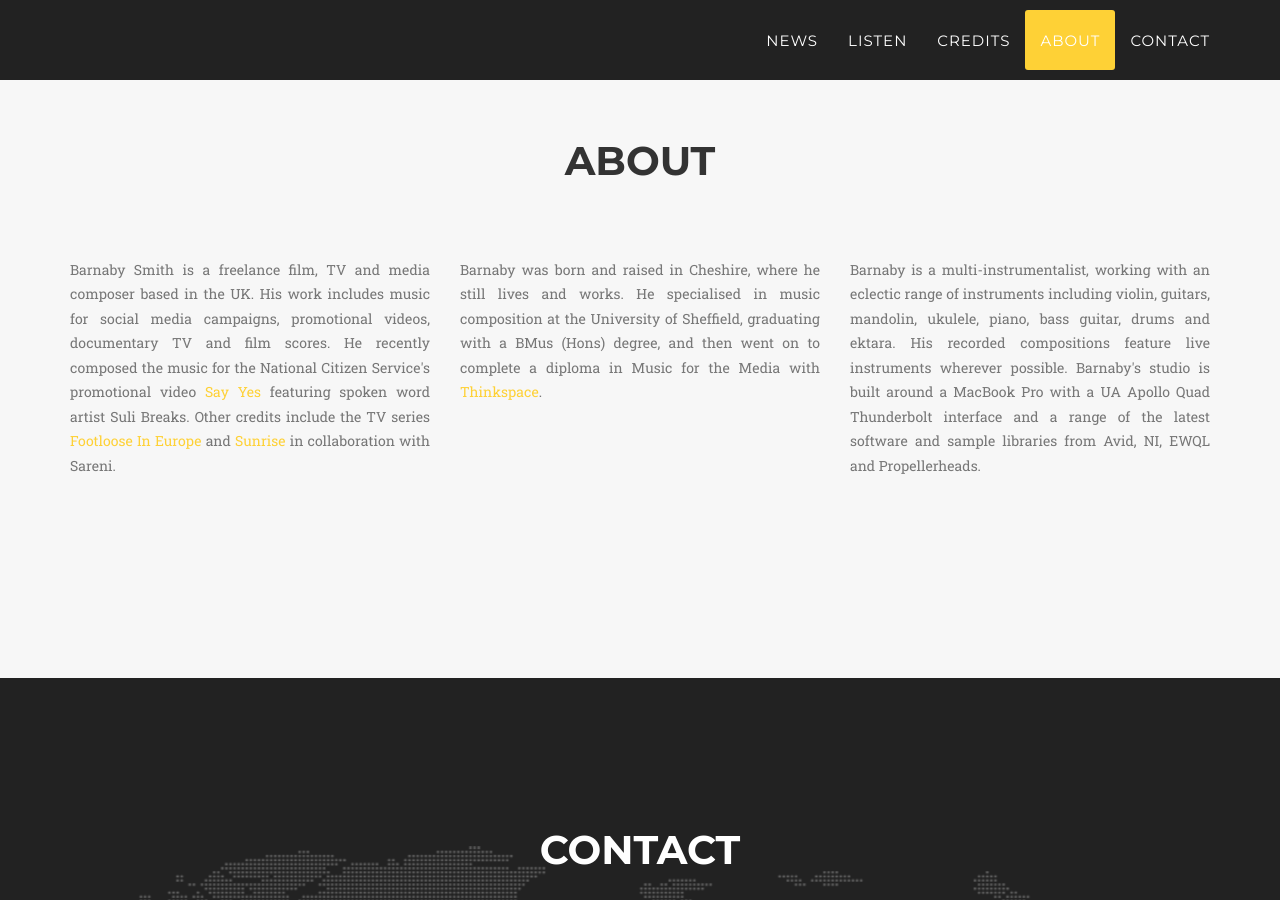
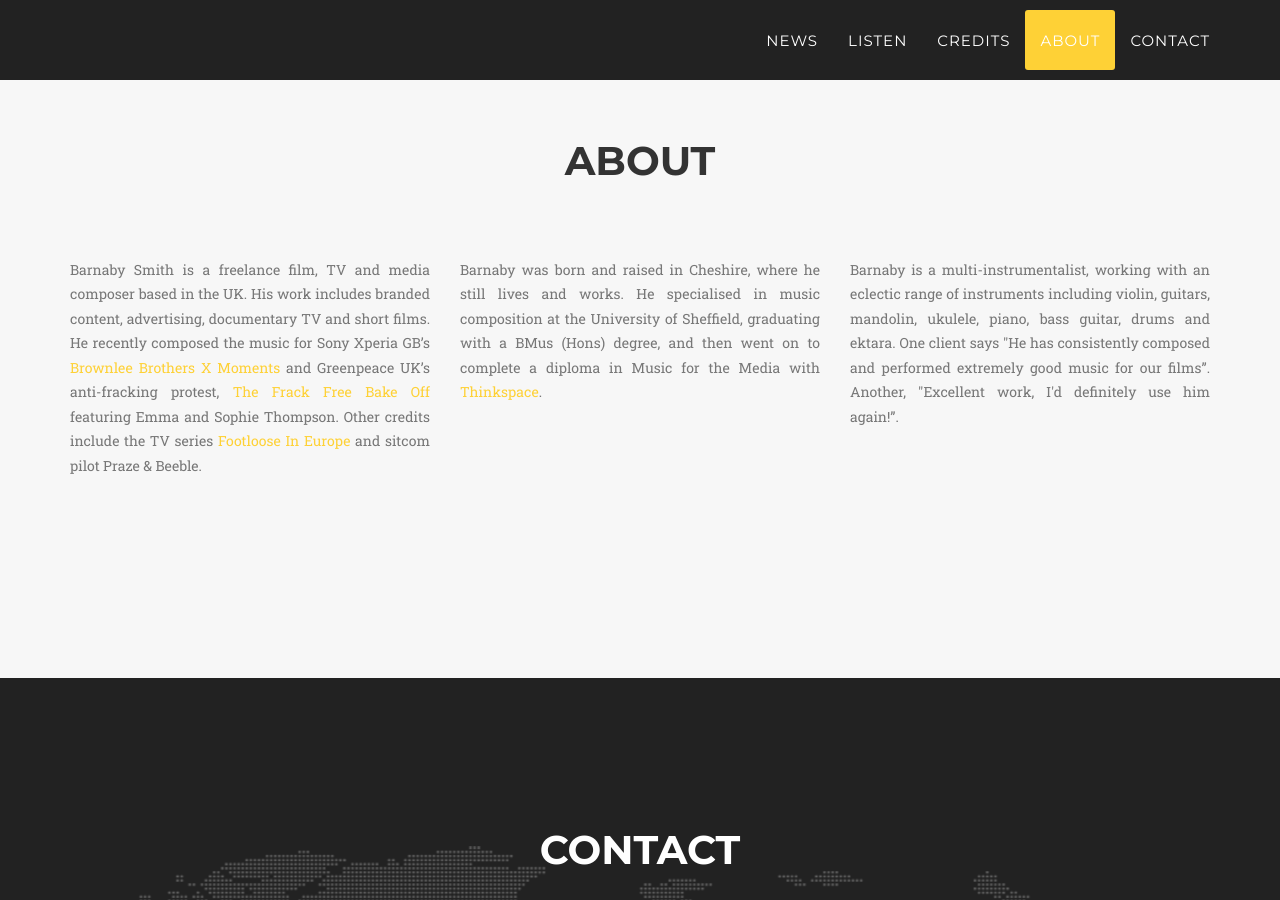
Before and after one commit to barnabysmithmusic/barnabysmithmusic.github.io, a Jekyll site: the page built from index.html, in a window 1280 px wide and 900 px high, scrolled down 4948 px. Built offline with Jekyll 4.4.1, drawn with Linux system fonts in a browser that asks for light colours; some web fonts are replaced; comment, search, counter and statistics services are not loaded.

Commit message:
Update 'about' section June 2016

```diff
--- a/_includes/about.html
+++ b/_includes/about.html
@@ -10,7 +10,7 @@
             <div class="row">
                 <div class="col-sm-4">
                     <div class="about-column">
-                        <p class="text-muted">Barnaby Smith is a freelance film, TV and media composer based in the UK. His work includes music for social media campaigns, promotional videos, documentary TV and film scores. He recently composed the music for the National Citizen Service's promotional video <a href="https://www.youtube.com/watch?v=dTswxY-XLn8" target="_blank">Say Yes</a> featuring spoken word artist Suli Breaks. Other credits include the TV series <a href="http://www.amazon.co.uk/gp/product/B005SV1FFK/ref=as_li_tl?ie=UTF8&camp=1634&creative=19450&creativeASIN=B005SV1FFK&linkCode=as2&tag=67616c6f6f70682e636f6d-21&linkId=L3BQ325HPRLJSZEO" target="_blank">Footloose In Europe</a> and <a href="https://www.youtube.com/watch?v=z6ipcwntkU4" target="_blank">Sunrise</a> in collaboration with Sareni.</p>
+                        <p class="text-muted">Barnaby Smith is a freelance film, TV and media composer based in the UK. His work includes branded content, advertising, documentary TV and short films. He recently composed the music for Sony Xperia GB’s <a href="https://www.youtube.com/playlist?list=PLrWwX6uj1m_-QsJ0K7i5pFQzgQDyylkYk" target="_blank">Brownlee Brothers X Moments</a> and Greenpeace UK’s anti-fracking protest, <a href="https://secure.greenpeace.org.uk/page/s/frack-free-bake-off" target="_blank">The Frack Free Bake Off</a> featuring Emma and Sophie Thompson. Other credits include the TV series <a href="http://www.amazon.co.uk/gp/product/B005SV1FFK/ref=as_li_tl?ie=UTF8&camp=1634&creative=19450&creativeASIN=B005SV1FFK&linkCode=as2&tag=67616c6f6f70682e636f6d-21&linkId=L3BQ325HPRLJSZEO" target="_blank">Footloose In Europe</a> and sitcom pilot Praze & Beeble.</p>
                     </div>
                 </div>
                 <div class="col-sm-4">
@@ -20,7 +20,7 @@
                 </div>
                 <div class="col-sm-4">
                     <div class="about-column">
-                        <p class="text-muted">Barnaby is a multi-instrumentalist, working with an eclectic range of instruments including violin, guitars, mandolin, ukulele, piano, bass guitar, drums and ektara. His recorded compositions feature live instruments wherever possible. Barnaby's studio is built around a MacBook Pro with a UA Apollo Quad Thunderbolt interface and a range of the latest software and sample libraries from Avid, NI, EWQL and Propellerheads.</p>
+                        <p class="text-muted">Barnaby is a multi-instrumentalist, working with an eclectic range of instruments including violin, guitars, mandolin, ukulele, piano, bass guitar, drums and ektara. One client says "He has consistently composed and performed extremely good music for our films”. Another, "Excellent work, I'd definitely use him again!”.</p>
                     </div>
                 </div>
             </div>
```
